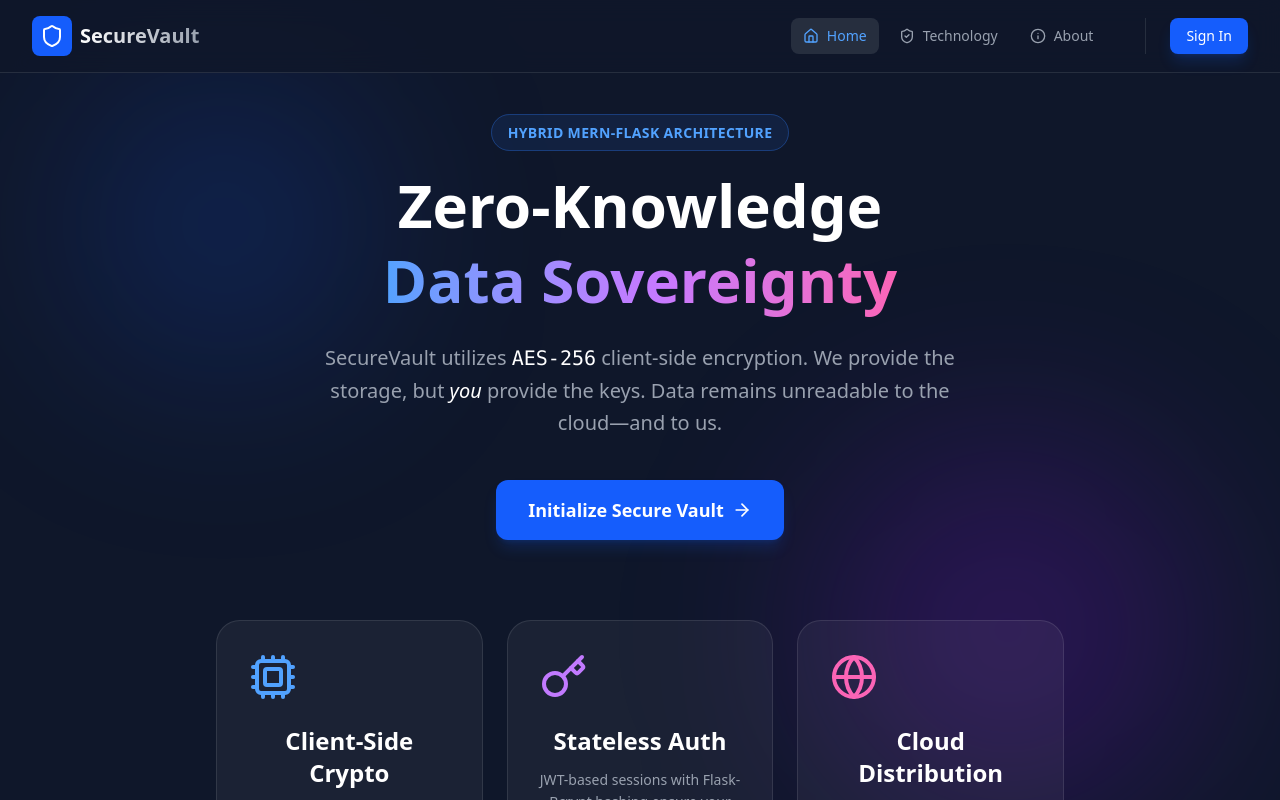
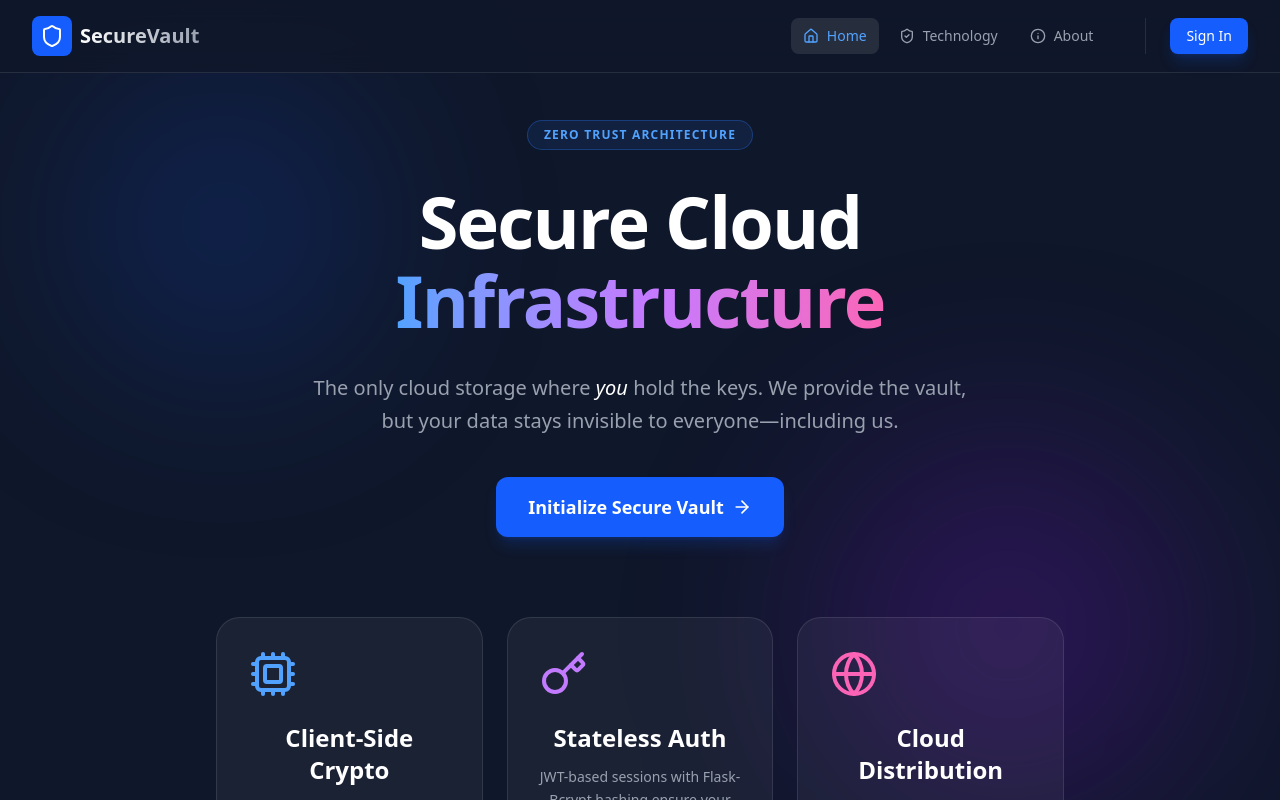
Before and after one commit to Mahirjambhule/secure-vault, a React (Vite) app in the folder client/: page / in a window 1280 px wide. Shown: the top 800 px of the page. Built offline with nearby package versions, Linux system fonts and the light colour scheme.

Commit message:
text edit

```diff
--- a/client/src/components/Navbar.jsx
+++ b/client/src/components/Navbar.jsx
@@ -122,7 +122,7 @@ const Navbar = () => {
                         <div className="space-y-1">
                           <div className="flex items-center gap-3 p-3 text-gray-400 text-xs rounded-xl">
                             <Database className="w-4 h-4 text-blue-400" />
-                            <span>Storage Plan: <b className="text-blue-400">Basic (50MB)</b></span>
+                            <span>Storage Plan: <b className="text-blue-400">Basic (500MB)</b></span>
                           </div>
                           <button onClick={handleLogout} className="w-full flex items-center gap-3 p-3 text-red-400 text-sm hover:bg-red-400/10 rounded-xl transition-colors group">
                             <LogOut className="w-4 h-4 group-hover:translate-x-1 transition-transform" />
--- a/client/src/pages/Home.jsx
+++ b/client/src/pages/Home.jsx
@@ -24,20 +24,23 @@ const Home = () => {
             animate={{ opacity: 1, y: 0 }}
             transition={{ duration: 0.8 }}
           >
-            <span className="px-4 py-2 rounded-full border border-blue-500/30 bg-blue-500/10 text-blue-400 text-sm font-semibold tracking-wide uppercase">
-              Hybrid MERN-Flask Architecture
-            </span>
+            <div className="inline-flex items-center px-4 py-1.5 rounded-full border border-blue-500/30 bg-blue-500/10 text-blue-400 text-xs font-bold tracking-widest uppercase mb-8">
+  Zero Trust Architecture
+</div>
 
-            <h1 className="mt-6 text-6xl font-bold leading-tight">
-              Zero-Knowledge <br />
-              <span className="text-transparent bg-clip-text bg-gradient-to-r from-blue-400 via-purple-400 to-pink-400">
-                Data Sovereignty
-              </span>
-            </h1>
+{/* Main Heading */}
+<h1 className="text-6xl md:text-7xl font-bold text-white tracking-tight leading-[1.1]">
+  Secure Cloud <br />
+  <span className="text-transparent bg-clip-text bg-gradient-to-r from-blue-400 via-purple-400 to-pink-400">
+    Infrastructure
+  </span>
+</h1>
 
-            <p className="mt-6 text-xl text-gray-400 max-w-2xl mx-auto leading-relaxed">
-              SecureVault utilizes <span className="text-white font-mono">AES-256</span> client-side encryption. We provide the storage, but <span className="text-white italic">you</span> provide the keys. Data remains unreadable to the cloud—and to us.
-            </p>
+{/* Description Paragraph */}
+<p className="mt-8 text-lg md:text-xl text-gray-400 max-w-2xl mx-auto leading-relaxed">
+  The only cloud storage where <span className="text-white italic">you</span> hold the keys.
+  We provide the vault, but your data stays invisible to everyone—including us.
+</p>
 
             <div className="mt-10 flex gap-4 justify-center">
               <Link to={isAuthenticated ? "/dashboard" : "/auth"}>
```
